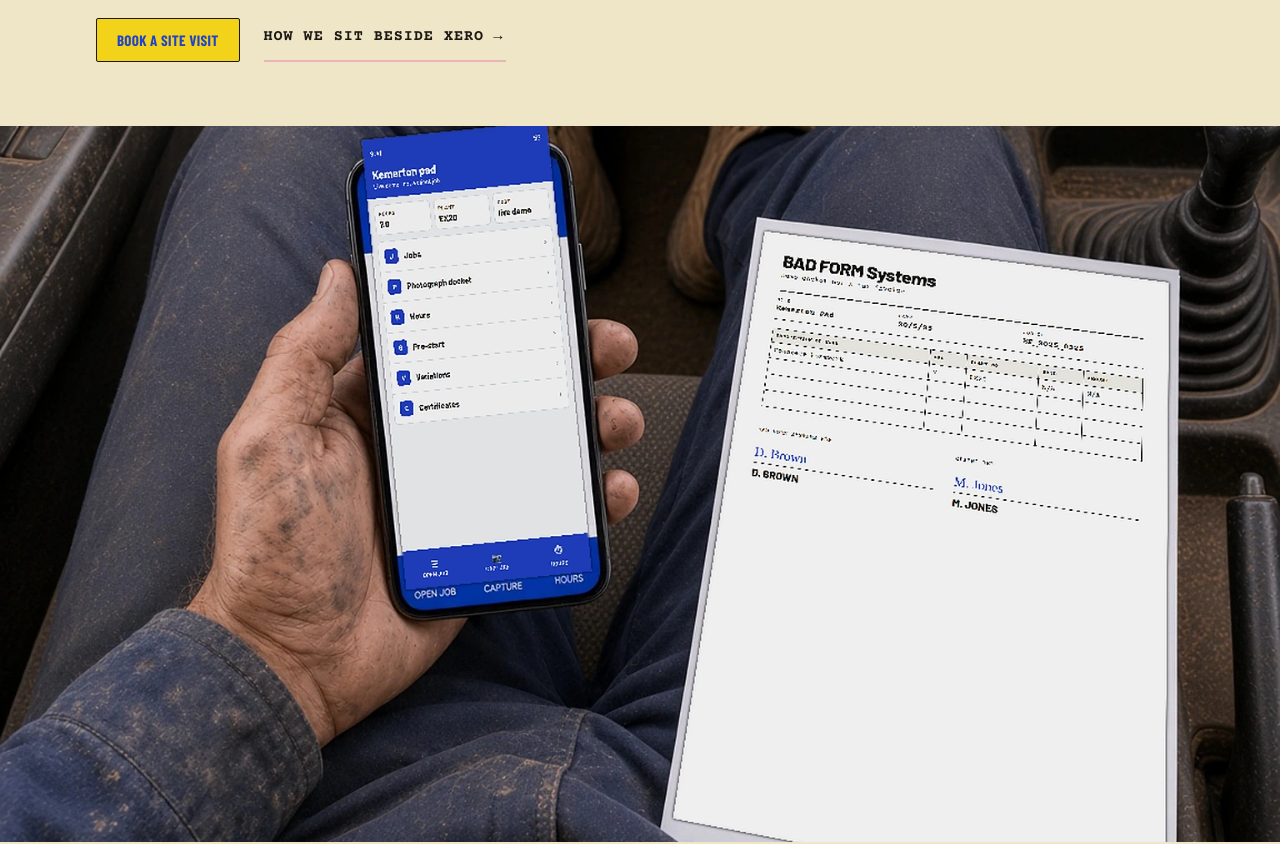
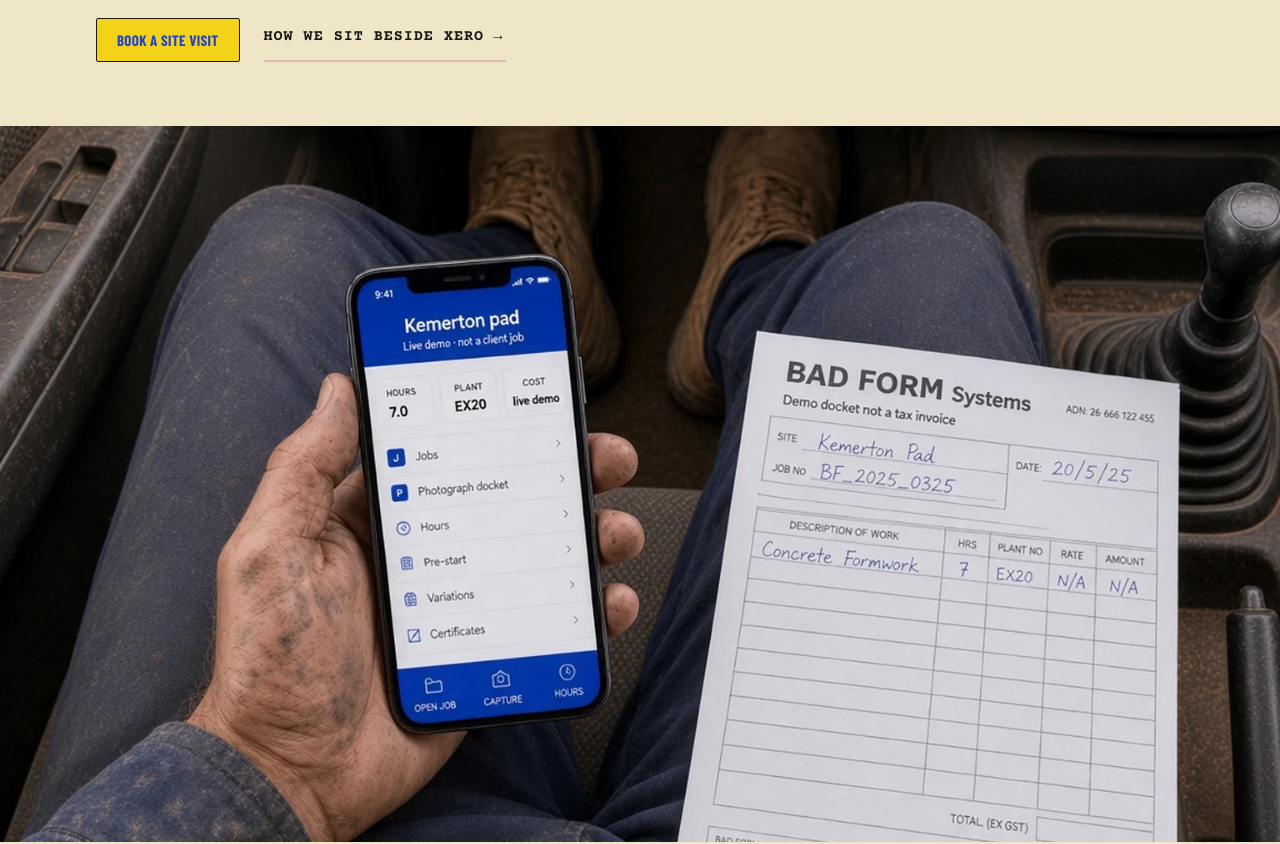
Before and after one commit to blacklanternpro/bad-form-systems, a Next.js app: page / in a window 1280 px wide. Shown: the part 380-1224 px from the top of the page. Built offline with nearby package versions, Linux system fonts and the light colour scheme; a web font is replaced by a local one.

Commit message:
Pan the cab still up to the dash and drop the pasted overlays.
Use the native photograph, crop from the top so the climate stack is in frame and the lap is not the centre.

Co-authored-by: BAD-FORM <blacklanternpro@users.noreply.github.com>

```diff
--- a/src/content/overview.ts
+++ b/src/content/overview.ts
@@ -26,7 +26,7 @@ export const overview = {
     height: 1024,
     alt: "Overhead in a dusty ute: a work-worn hand on a phone open to a theoretical field IMS, and a paper docket on the other thigh.",
     demoNote: "Demo layout. Not a live product shot.",
-    objectPositionClass: "object-[38%_46%] xl:object-[40%_42%]",
+    objectPositionClass: "object-[38%_28%] xl:object-[40%_24%]",
   } satisfies OverviewStill,
   officeStill: {
     src: "/images/office-ims.webp",
```
Also changed, not shown: public/images/hero-cab.webp.
